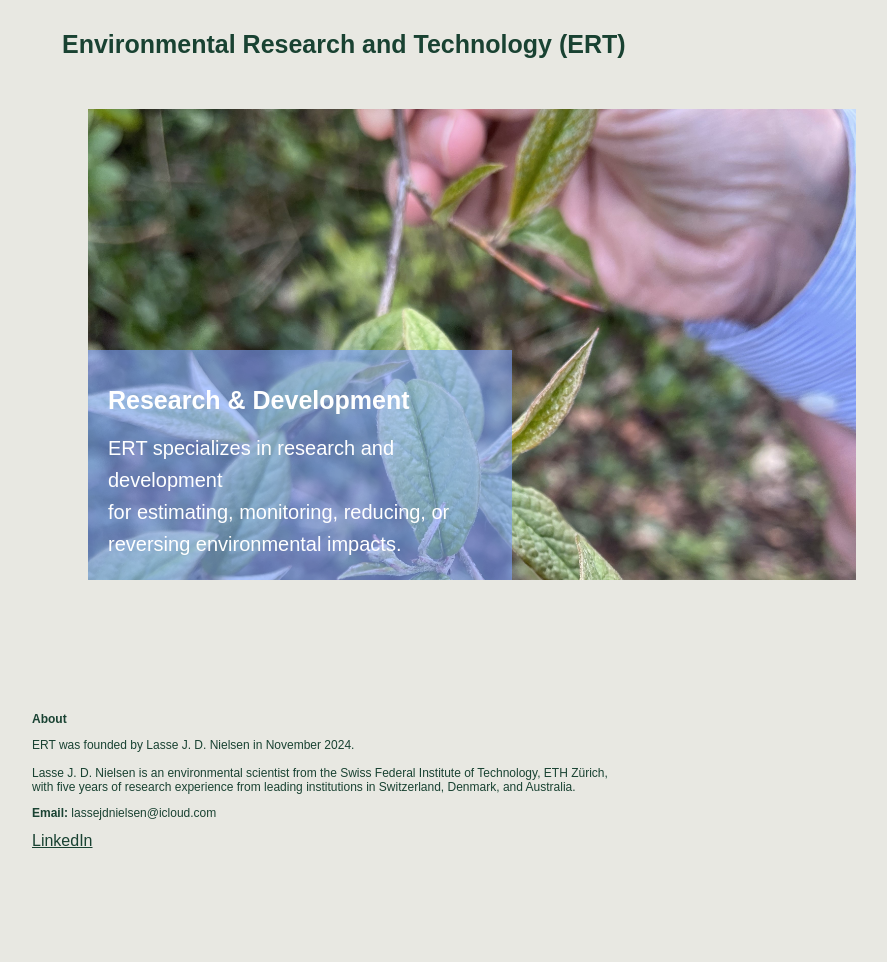
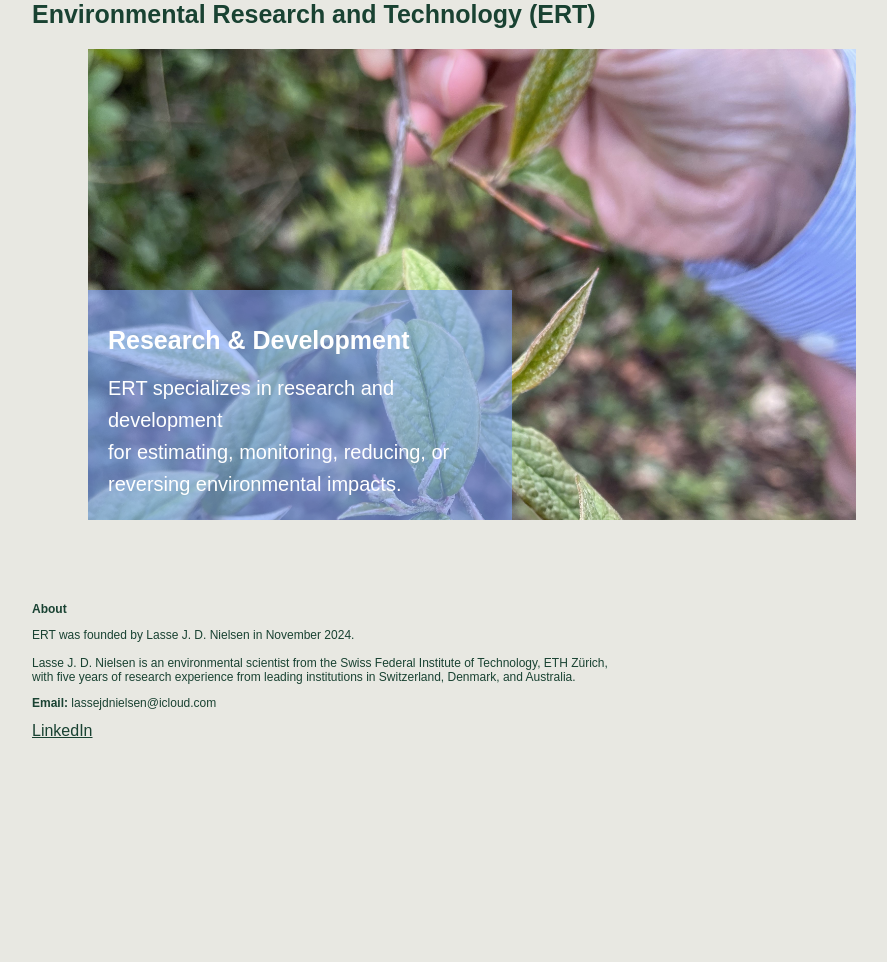
Before and after one commit to ljdnielsen/environmentalresearch-tech.github.io, a Jekyll site: the page built from README.md, in a window 1280 px wide. Shown: the whole page, without its empty margins (168-1055 px from the left). Built offline with Jekyll 4.4.1, drawn with Linux system fonts in a browser that asks for light colours; our own code applies the rules of GitHub Pages for plain Markdown files; after the commit the page ends 900 px from its top, so only the background shows below that.

Commit message:
padding 0

```diff
--- a/_layouts/default.html
+++ b/_layouts/default.html
@@ -11,7 +11,7 @@
         }
         header {
             background-color: #e8e8e2;
-            padding: 30px;
+            padding: 0px;
             text-align: left;
         }
         .header-container {
@@ -50,7 +50,7 @@
         footer {
             background-color: #e8e8e2;
             color: #194232;
-            padding: 100px 0;
+            padding: 50px 0;
             text-align: left;
             width: 100%;
             margin-left: 200px;
```
